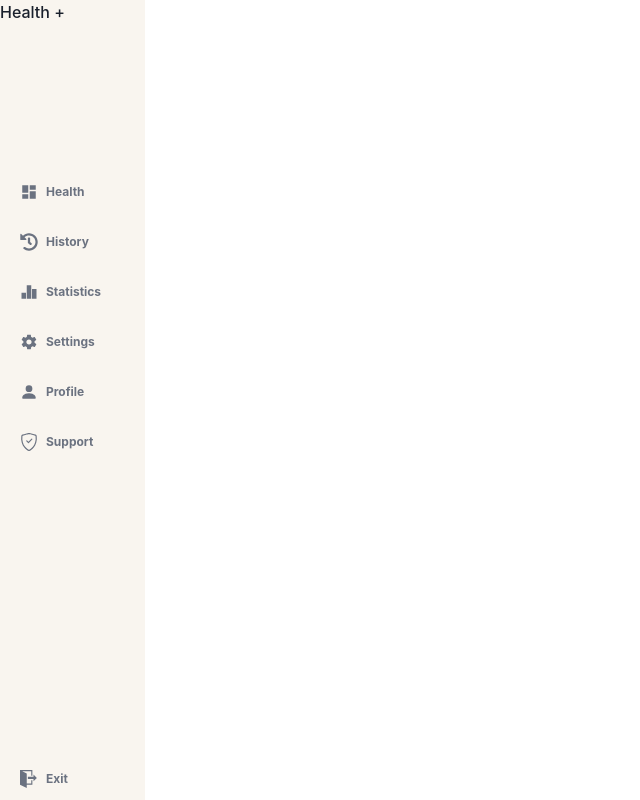
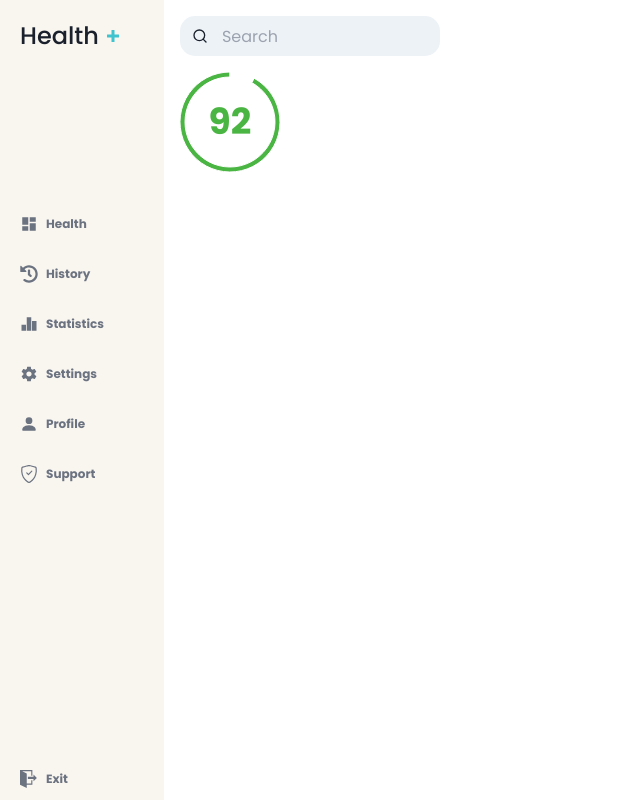
Before and after one commit to WhatTheHealthHTN/WhatTheHealth, a Next.js app: page /dashboard in a window 1280 px wide. Shown: the whole page, without its empty margins (0-640 px from the left). Built offline with nearby package versions, Linux system fonts and the light colour scheme.

Commit message:
recharts

```diff
--- a/package.json
+++ b/package.json
@@ -18,9 +18,12 @@
 		"@emotion/styled": "^11.10.4",
 		"framer-motion": "^7.3.5",
 		"next": "12.3.0",
+		"prop-types": "^15.8.1",
 		"react": "18.2.0",
+		"react-countup": "^6.3.1",
 		"react-dom": "18.2.0",
-		"react-icons": "^4.4.0"
+		"react-icons": "^4.4.0",
+		"recharts": "2.1.12"
 	},
 	"devDependencies": {
 		"@babel/core": "^7.19.1",
--- /dev/null
+++ b/src/components/sections/health-diagnosis.tsx
@@ -0,0 +1,30 @@
+import { Cell, Pie, PieChart } from "recharts";
+import CountUp from 'react-countup'
+
+const HealthDiagnosisSection = () => {
+	const data = [
+		{ value: 92, color: '#4bb543' },
+		{ value: 8, color: 'white' },
+	];
+
+	return (
+		<div className="relative flex flex-row justify-center items-center px-4">
+			<PieChart width={100} height={100}>
+				<Pie dataKey='value' data={data} cx='50%' cy='50%' innerRadius={45} outerRadius={50} startAngle={-270} endAngle={360} animationBegin={0}>
+					{data.map((entry, index) => (
+						<Cell key={`cell-${index}`} fill={entry.color} />
+					))}
+				</Pie>
+			</PieChart>
+			<CountUp
+				className='absolute text-4xl text-[#4bb543] font-bold'
+				useEasing={true}
+				start={0}
+				end={92}
+				duration={1.5}
+			/>
+		</div>
+	)
+}
+
+export default HealthDiagnosisSection
--- a/pages/_app.tsx
+++ b/src/pages/_app.tsx
@@ -1,10 +1,11 @@
 import "../styles/globals.css";
 import type { AppProps } from "next/app";
 import { ChakraProvider } from "@chakra-ui/react";
+import theme from '~/utils/theme'
 
 function MyApp({ Component, pageProps }: AppProps) {
 	return (
-		<ChakraProvider>
+		<ChakraProvider theme={theme}>
 			<Component {...pageProps} />
 		</ChakraProvider>
 	);
--- /dev/null
+++ b/src/pages/_document.tsx
@@ -0,0 +1,17 @@
+import { Html, Head, Main, NextScript } from 'next/document'
+
+export default function Document() {
+	return (
+		<Html>
+			<Head>
+				<link rel="preconnect" href="https://fonts.googleapis.com" />
+				<link rel="preconnect" href="https://fonts.gstatic.com" crossOrigin='' />
+				<link href="https://fonts.googleapis.com/css2?family=Poppins:wght@400;500;700&display=swap" rel="stylesheet" />
+			</Head>
+			<body>
+				<Main />
+				<NextScript />
+			</body>
+		</Html>
+	)
+}
--- a/pages/dashboard.tsx
+++ b/src/pages/dashboard.tsx
@@ -5,14 +5,16 @@ import { BsShieldCheck, BsPersonFill } from 'react-icons/bs'
 import { IoMdSettings } from 'react-icons/io'
 import { RiBarChart2Fill } from 'react-icons/ri'
 import { FaHistory } from 'react-icons/fa'
-import { ImExit } from 'react-icons/im'
-
-// 249 245 239
+import { ImExit, ImPlus } from 'react-icons/im'
+import { InputGroup, InputLeftElement, Input, Avatar } from '@chakra-ui/react'
+import { FiSearch } from 'react-icons/fi'
+import { Cell, Pie, PieChart } from "recharts";
+import dynamic from 'next/dynamic'
 
 const SidebarTab = ({ icon, text }: { icon: ReactElement, text: string }) => {
 	return (
 		<div className="flex flex-row group">
-			<div className='flex flex-row items-center gap-2 pl-5 pr-10 py-3 text-gray-500 group-hover:bg-[rgb(255,253,252)] cursor-pointer flex-1'>
+			<div className='flex flex-row items-center gap-2 pl-5 pr-14 py-3 text-gray-500 group-hover:bg-[rgb(255,253,252)] cursor-pointer flex-1'>
 				<span className='text-lg'>{icon}</span>
 				<span className='text-xs font-bold'>{text}</span>
 			</div>
@@ -21,10 +23,23 @@ const SidebarTab = ({ icon, text }: { icon: ReactElement, text: string }) => {
 	)
 }
 
+const SearchBar = () => {
+	return (
+		<InputGroup width={260} className='m-4'>
+			<InputLeftElement
+				pointerEvents='none'
+				// eslint-disable-next-line react/no-children-prop
+				children={<FiSearch color='gray.300' />}
+			/>
+			<Input type='text' variant='filled' placeholder='Search' borderRadius={15} />
+		</InputGroup>
+	)
+}
+
 const Sidebar = () => {
 	return (
 		<div className='flex flex-col bg-[rgb(249,245,239)]'>
-			<div className='font-medium'>Health <span>+</span></div>
+			<div className='font-medium text-2xl flex flex-row items-center gap-2 pl-5 pt-5 pb-5'>Health <ImPlus className='text-[#3ec3cf]' size={12} /></div>
 			<div className='flex flex-grow-[1]'></div>
 			<div className="flex flex-col gap-2">
 				<SidebarTab text='Health' icon={<MdDashboard />} />
@@ -40,10 +55,28 @@ const Sidebar = () => {
 	)
 }
 
+const DashboardView = () => {
+	return (
+		<div className='flex flex-col'>
+			<div className="flex flex-row">
+				<SearchBar />
+			</div>
+			<div className='flex flex-row'>
+				<HealthDiagnosisSection />
+			</div>
+		</div>
+	)
+}
+
+const HealthDiagnosisSection = dynamic(() => import('~/components/sections/health-diagnosis'), { ssr: false })
+
 const DashboardPage: NextPage = () => {
 	return (
 		<div className="flex flex-row flex-1 h-screen w-screen">
 			<Sidebar />
+			<div className='flex-1'>
+				<DashboardView />
+			</div>
 		</div>
 	);
 };
--- a/pages/index.tsx
+++ b/src/pages/index.tsx
@@ -1,7 +1,4 @@
 import type { NextPage } from "next";
-import Head from "next/head";
-import Image from "next/image";
-import styles from "../styles/Home.module.css";
 
 const Home: NextPage = () => {
 	return (
--- a/styles/globals.css
+++ b/src/styles/globals.css
@@ -6,8 +6,7 @@ html,
 body {
 	padding: 0;
 	margin: 0;
-	font-family: -apple-system, BlinkMacSystemFont, Segoe UI, Roboto, Oxygen,
-		Ubuntu, Cantarell, Fira Sans, Droid Sans, Helvetica Neue, sans-serif;
+	font-family: Poppins, sans-serif;
 }
 
 a {
--- /dev/null
+++ b/src/utils/theme.ts
@@ -0,0 +1,9 @@
+import { extendTheme } from '@chakra-ui/react'
+
+const theme = extendTheme({
+	fonts: {
+		body: `'Poppins', sans-serif`
+	}
+})
+
+export default theme
--- a/tailwind.config.js
+++ b/tailwind.config.js
@@ -1,8 +1,8 @@
 /** @type {import('tailwindcss').Config} */
 module.exports = {
 	content: [
-		"./pages/**/*.{js,ts,jsx,tsx}",
-		"./components/**/*.{js,ts,jsx,tsx}",
+		"./src/pages/**/*.{js,ts,jsx,tsx}",
+		"./src/components/**/*.{js,ts,jsx,tsx}",
 	],
 	theme: {
 		extend: {},
```
Also changed, not shown: tsconfig.json (+6 -1 lines), src/pages/api/hello.ts (renamed from pages/api/hello.ts), src/styles/Home.module.css (renamed from styles/Home.module.css), 1 other file (tests, documents, lock files or other folders).
